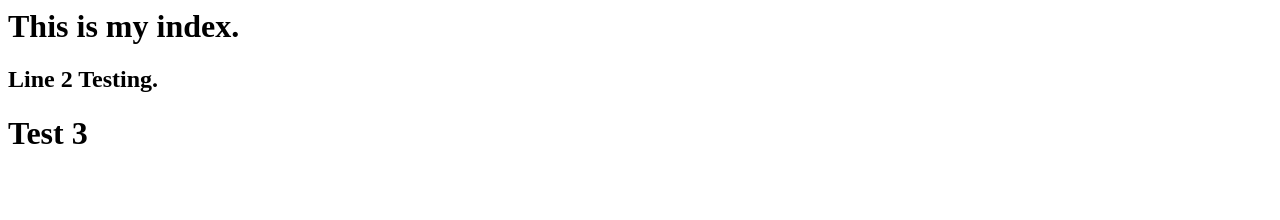
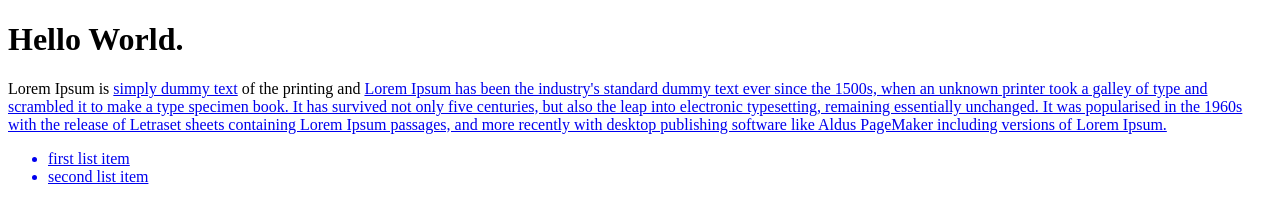
Before and after one commit to cvholt/project2, a plain HTML site: page index.html in a window 1280 px wide. Drawn offline with Linux system fonts and the light colour scheme.

Commit message:
start building out home page

```diff
--- a/index.html
+++ b/index.html
@@ -1,3 +1,15 @@
-<h1> This is my index. </h1>
-<h2> Line 2 Testing. </h2>
-<h1> Test 3 </h1>
+<!DOCTYPE html>
+<html>
+   <head>
+     <title> My first HTML5 page</title>
+     <meta name="description" content="This is my page description. I have about 160 chars here.">
+   </head>
+   <body>
+      <h1>Hello World. </h1>
+      <p>Lorem Ipsum is <a href="http://www.nasa.gov">simply dummy text</a> of the printing and <a href="/about.html" typesetting industry.</a> Lorem Ipsum has been the industry's standard dummy text ever since the 1500s, when an unknown printer took a galley of type and scrambled it to make a type specimen book. It has survived not only five centuries, but also the leap into electronic typesetting, remaining essentially unchanged. It was popularised in the 1960s with the release of Letraset sheets containing Lorem Ipsum passages, and more recently with desktop publishing software like Aldus PageMaker including versions of Lorem Ipsum.</p>
+      <ul>
+        <li>first list item</li>
+        <li>second list item</li>
+      </ul>
+   </body>
+</html>
```
